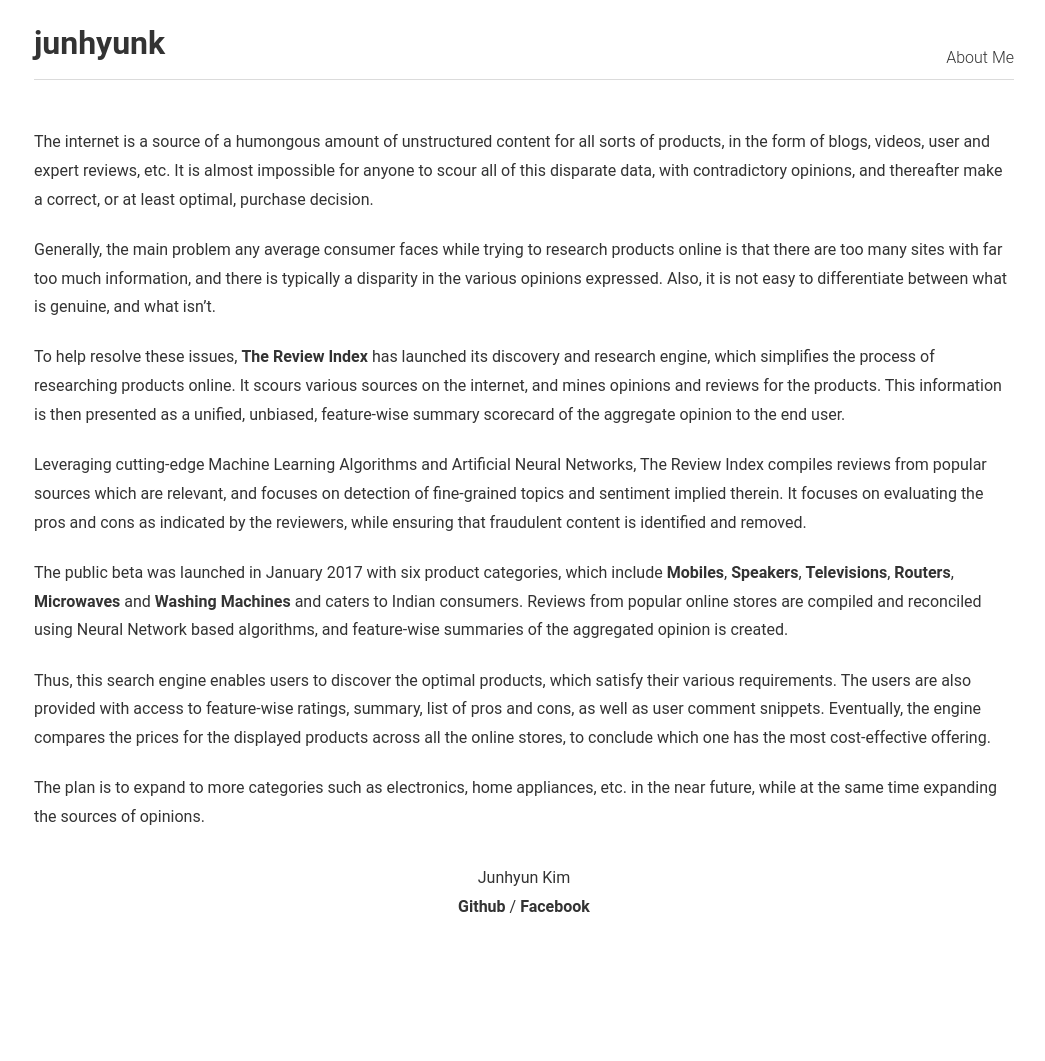
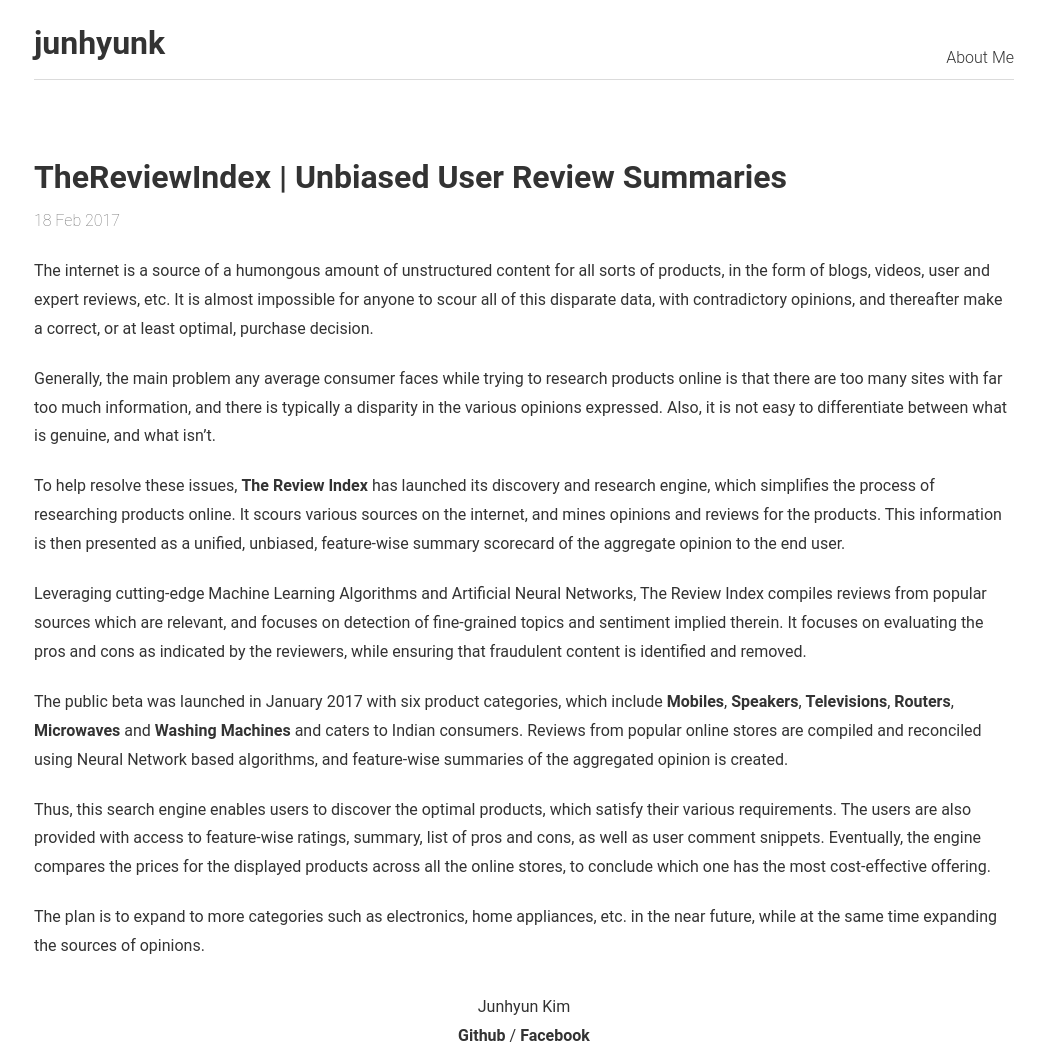
Before and after one commit to junhyunk/junhyunk.github.io, a Jekyll site: the page built from _posts/2017-02-18-thereviewindex-introduction.md, in a window 1280 px wide. Shown: the whole page, without its empty margins (116-1161 px from the left). Built offline with Jekyll 4.4.1, drawn with Linux system fonts in a browser that asks for light colours; comment, search, counter and statistics services are not loaded; before the commit the page ends 932 px from its top, so only the background shows below that; part of the change alters nothing that is shown.

```diff
--- a/_includes/disqus.html
+++ b/_includes/disqus.html
@@ -11,7 +11,7 @@ this.page.url = "{{ site.url }}{{ page.url }}";  // Replace PAGE_URL with your p
 this.page.identifier = "{{ page.id }}"; // Replace PAGE_IDENTIFIER with your page's unique identifier variable
 };
 
-var disqus_shortname = 'junhyunk-1';
+//var disqus_shortname = 'junhyunk-1';
 
 (function() { // DON'T EDIT BELOW THIS LINE
 var d = document, s = d.createElement('script');
--- a/_posts/2017-02-18-thereviewindex-introduction.md
+++ b/_posts/2017-02-18-thereviewindex-introduction.md
@@ -1,5 +1,5 @@
 ---
-layout: default
+layout: post
 comments: true
 title: TheReviewIndex | Unbiased User Review Summaries | Monochrome
 description: This is an introduction to thereviewindex.com.
```
